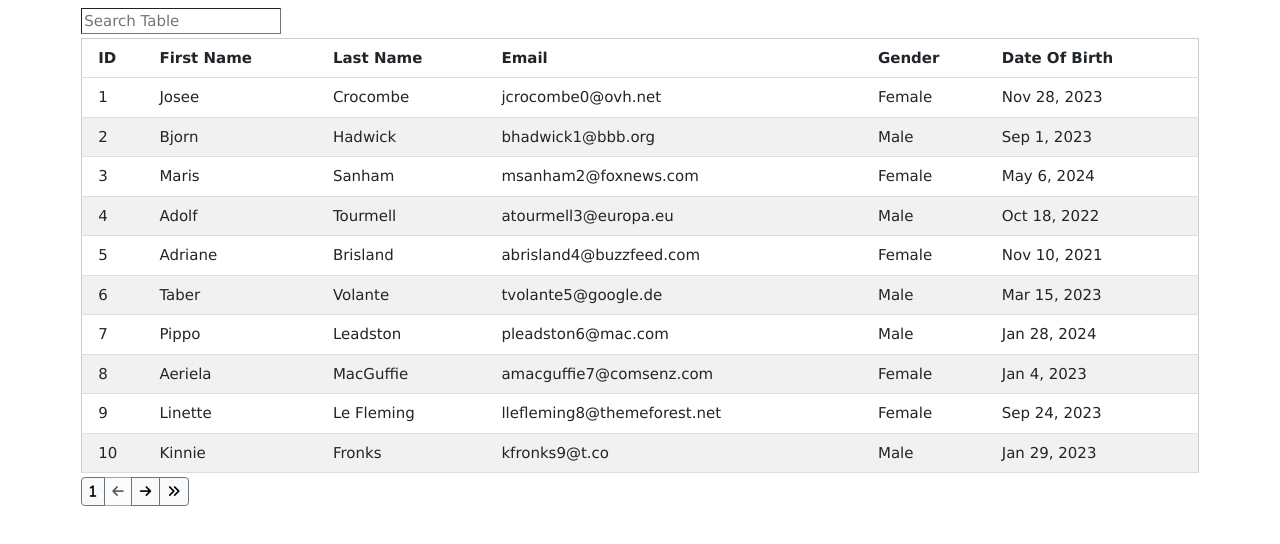
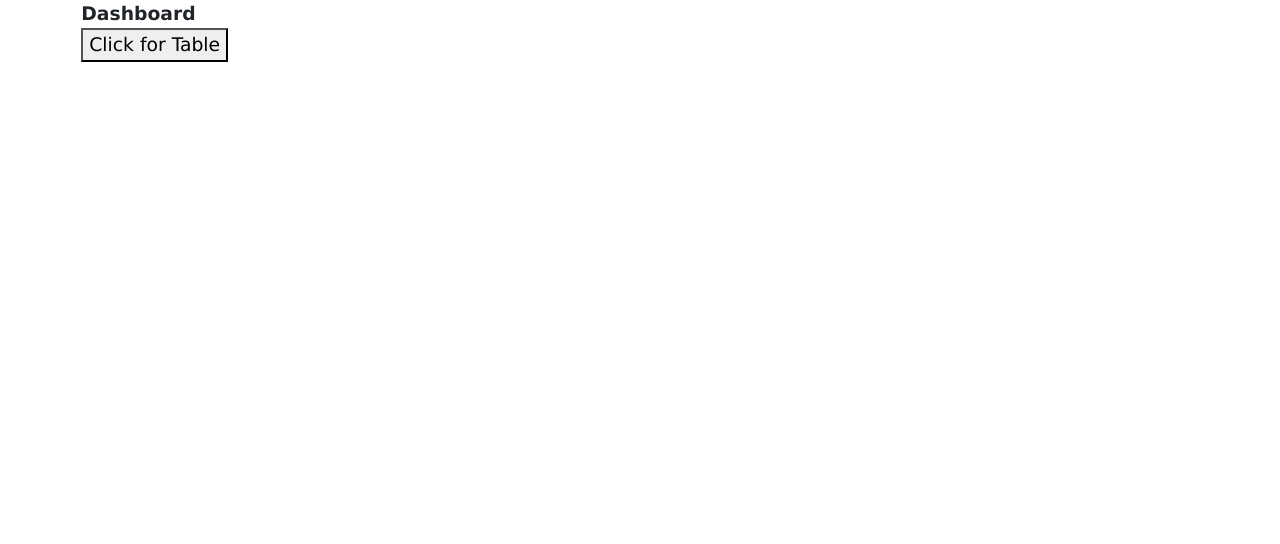
Before and after one commit to amitbishtgithub/CRUD-App, a React (Vite) app: page / in a window 1280 px wide. Shown: the top 544 px of the page. Built offline with nearby package versions, Linux system fonts and the light colour scheme.

Commit message:
adding routing using react-route-dom

```diff
--- a/package.json
+++ b/package.json
@@ -17,7 +17,8 @@
     "react-dom": "^18.3.1",
     "react-router-dom": "^6.26.2",
     "react-toastify": "^10.0.5",
-    "react-tooltip": "^5.28.0"
+    "react-tooltip": "^5.28.0",
+    "reactstrap": "^9.2.2"
   },
   "devDependencies": {
     "@eslint/js": "^9.9.0",
--- a/src/App.jsx
+++ b/src/App.jsx
@@ -1,71 +1,17 @@
-import Create from "./components/Create";
 import 'react-tooltip/dist/react-tooltip.css'
-import ReactTable from "./components/ReactTable";
-import React, { useMemo } from "react";
-import mdata from "./MOCK_DATA.json";
-import { DateTime } from "luxon";
+import React from "react";
+import { Route, Routes } from 'react-router-dom';
+import TableWithPaginate from './components/tableWithPaginate';
+import Dashboard from './components/Dashboard';
 
 function App() {
 
-
-  const data = useMemo(() => mdata, []);
-
-  /** @type import('@tanstack/react-table').ColumnDef<any>*/
-  const columns = [
-    {
-      header: "ID",
-      accessorKey: "id",
-    },
-
-    // to show multiple cols under one header
-    // {
-    //   header: 'Name',
-    //   columns: [
-    //     {
-    //       header: 'First',
-    //       accessorKey: 'first_name'
-    //     },
-    //     {
-    //       header: 'Last',
-    //       accessorKey: 'last_name'
-    //     }
-    //   ]
-    // },
-
-    // for showing first and last name together!
-    // {
-    //   header: "Name",
-    //   accessorFn: row => `${row.first_name} ${row.last_name}`
-    // },
-
-    {
-      header: "First Name",
-      accessorKey: "first_name",
-    },
-    {
-      header: "Last Name",
-      accessorKey: "last_name",
-    },
-    {
-      header: "Email",
-      accessorKey: "email",
-    },
-    {
-      header: "Gender",
-      accessorKey: "gender",
-    },
-    {
-      header: "Date Of Birth",
-      accessorKey: "dob",
-      cell: (info) =>
-        DateTime.fromISO(info.getValue()).toLocaleString(DateTime.DATE_MED),
-    },
-  ];
-
   return (
     <div className="container">
-      <Create />
-      {/* <ReactTable data = {data} columns = {columns}/> */}
+      <Routes>
+        <Route path='/' element = {<Dashboard />} />
+        <Route path='/table' element = {<TableWithPaginate />} />
+      </Routes>
     </div>
   )
 }
--- /dev/null
+++ b/src/components/Add.jsx
@@ -0,0 +1,7 @@
+import React from 'react'
+
+export default function Add() {
+  return (
+    <div>Add</div>
+  )
+}
--- a/src/components/Create.jsx
+++ /dev/null
@@ -1,69 +0,0 @@
-import React, { useMemo } from "react";
-import mdata from "../MOCK_DATA.json";
-import { DateTime } from "luxon";
-import ReactTable from "./ReactTable";
-
-function Create() {
-
-  const data = useMemo(() => mdata, []);
-
-  /** @type import('@tanstack/react-table').ColumnDef<any>*/
-  const columns = [
-    {
-      header: "ID",
-      accessorKey: "id",
-    },
-
-    // to show multiple cols under one header
-    // {
-    //   header: 'Name',
-    //   columns: [
-    //     {
-    //       header: 'First',
-    //       accessorKey: 'first_name'
-    //     },
-    //     {
-    //       header: 'Last',
-    //       accessorKey: 'last_name'
-    //     }
-    //   ]
-    // },
-
-    // for showing first and last name together!
-    // {
-    //   header: "Name",
-    //   accessorFn: row => `${row.first_name} ${row.last_name}`
-    // },
-
-    {
-      header: "First Name",
-      accessorKey: "first_name",
-    },
-    {
-      header: "Last Name",
-      accessorKey: "last_name",
-    },
-    {
-      header: "Email",
-      accessorKey: "email",
-    },
-    {
-      header: "Gender",
-      accessorKey: "gender",
-    },
-    {
-      header: "Date Of Birth",
-      accessorKey: "dob",
-      cell: (info) =>
-        DateTime.fromISO(info.getValue()).toLocaleString(DateTime.DATE_MED),
-    },
-  ];
-
-  return (
-    <>
-      <ReactTable data = {data} columns = {columns}/>
-    </>
-  );
-}
-
-export default Create;
--- /dev/null
+++ b/src/components/Dashboard.jsx
@@ -0,0 +1,19 @@
+import React from "react";
+import { useNavigate } from "react-router-dom";
+
+export default function Dashboard() {
+  const navigate = useNavigate();
+
+  const handleclick = () => {
+    navigate("/table");
+  };
+
+  return (
+    <div className="fw-bolder fs-5 align-items-center">
+      Dashboard
+      <div className="fw-normal">
+        <button onClick={handleclick}>Click for Table</button>
+      </div>
+    </div>
+  );
+}
--- /dev/null
+++ b/src/components/Modal.jsx
@@ -0,0 +1,33 @@
+import React, { useState, useEffect } from "react";
+import { Modal } from "reactstrap";
+
+const UncontrolledModal = ({ target, ...modalProps }) => {
+  const [isOpen, setIsOpen] = useState(false);
+
+  useEffect(() => {
+    const triggerElement = document.querySelector(`#${target}`);
+
+    if (!triggerElement) {
+      console.error("UncontrolledModal: 'target' element not found in the DOM");
+      return;
+    }
+
+    const handleClick = () => {
+      setIsOpen(true);
+    };
+
+    triggerElement.addEventListener("click", handleClick);
+
+    return () => {
+      triggerElement.removeEventListener("click", handleClick);
+    };
+  }, [target]);
+
+  const toggleModal = () => {
+    setIsOpen(!isOpen);
+  };
+
+  return <Modal {...modalProps} isOpen={isOpen} toggle={toggleModal} />;
+};
+
+export { UncontrolledModal };
--- a/src/components/ReactTable.jsx
+++ b/src/components/ReactTable.jsx
@@ -11,9 +11,7 @@ import mdata from "../MOCK_DATA.json";
 import { DateTime } from "luxon";
 import { Tooltip } from "react-tooltip";
 
-export default function ReactTable({data, columns}) {
-
-
+export default function ReactTable({ data, columns }) {
   const [sorting, setSorting] = useState([]);
   const [filtering, setFiltering] = useState("");
 
--- /dev/null
+++ b/src/components/TableWithPaginate.jsx
@@ -0,0 +1,102 @@
+import React, { useMemo } from "react";
+import mdata from "../MOCK_DATA.json";
+import { DateTime } from "luxon";
+import ReactTable from "./ReactTable";
+import { UncontrolledModal } from "./Modal";
+import Add from "./Add";
+import axios from "axios";
+import { useEffect, useState } from "react";
+
+function TableWithPaginate() {
+
+  const [apiData, setApiData] = useState([])
+
+  const data = useMemo(() => mdata, []);
+
+  const getdata = () => {
+    axios.get('https://66eeee593ed5bb4d0bf25f1f.mockapi.io/crud')
+    .then((response) => {
+      // console.log(response.data)
+      setApiData(response.data)
+    })
+  }
+
+  useEffect(() => {
+    getdata()
+  }, [])
+
+  /** @type import('@tanstack/react-table').ColumnDef<any>*/
+  const columns = [
+    {
+      header: "ID",
+      accessorKey: "id",
+    },
+    {
+      header: "First Name",
+      accessorKey: "first_name",
+    },
+    {
+      header: "Last Name",
+      accessorKey: "last_name",
+    },
+    {
+      header: "Email",
+      accessorKey: "email",
+    },
+    {
+      header: "Gender",
+      accessorKey: "gender",
+    },
+    {
+      header: "Date Of Birth",
+      accessorKey: "dob",
+      cell: (info) =>
+        DateTime.fromISO(info.getValue()).toLocaleString(DateTime.DATE_MED),
+    },
+    {
+      header: "Edit",
+      accessorKey: "edit",
+      cell: (row) => (
+        <button onClick={""}>
+          <i className="fa fa-edit" />
+        </button>
+      ),
+    },
+    {
+      header: "Delete",
+      accessorKey: "delete",
+      cell: (row) => (
+        <button onClick={""}>
+          <i className="fa fa-trash" />
+        </button>
+      ),
+    },
+  ];
+
+  return (
+    <div style={{ position: "relative" }}>
+      <div style={{ position: "absolute", top: 0, right: "10%", zIndex: 1 }}>
+        <button
+        // onClick={handleAddClick}
+          style={{
+            paddingBottom:"5px",
+            backgroundColor: "#007bff",
+            color: "white",
+            border: "none",
+            borderRadius: "4px",
+          }}
+          id="add"
+        >
+          Add <i className="fa-solid fa-plus" />
+        </button>
+      </div>
+      <ReactTable data={apiData} columns={columns} />
+
+      <UncontrolledModal target="add" size="lg">
+          <Add />
+      </UncontrolledModal>
+    </div>
+  );
+}
+
+export default TableWithPaginate;
--- a/src/main.jsx
+++ b/src/main.jsx
@@ -2,9 +2,10 @@ import { StrictMode } from 'react'
 import { createRoot } from 'react-dom/client'
 import App from './App.jsx'
 import './index.css'
+import { BrowserRouter } from 'react-router-dom'
 
 createRoot(document.getElementById('root')).render(
-  <StrictMode>
+  <BrowserRouter>
     <App />
-  </StrictMode>,
+  </BrowserRouter>
 )
```
Also changed, not shown: 1 other file (tests, documents, lock files or other folders).
